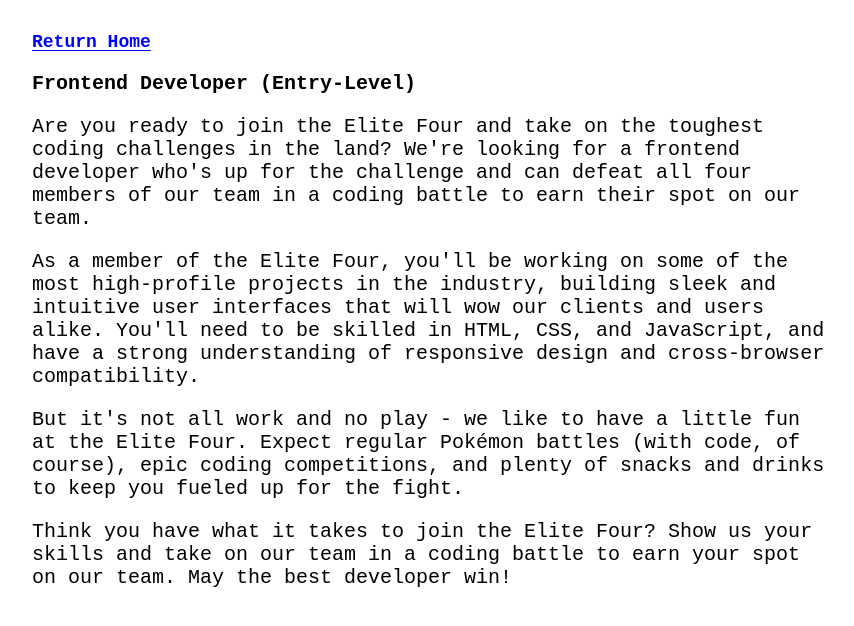
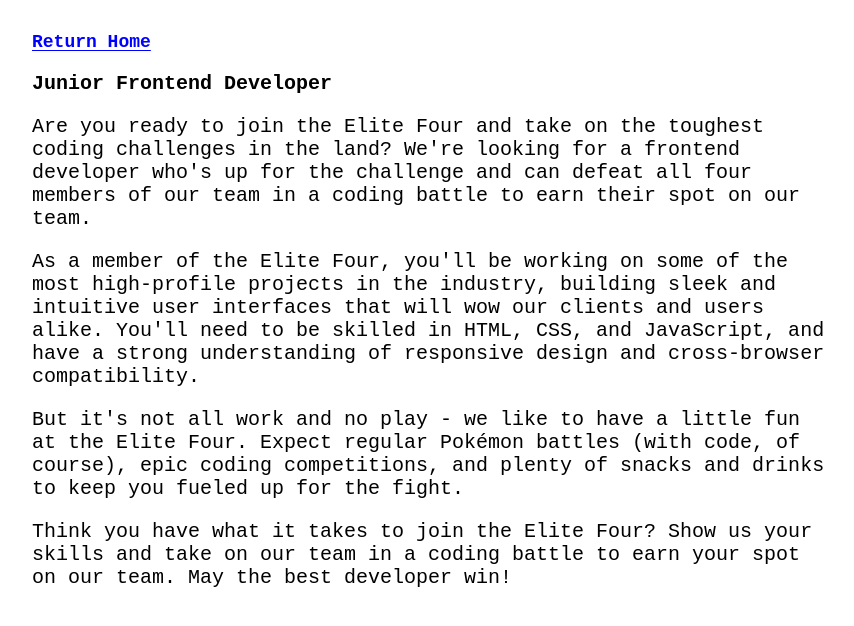
Before and after one commit to KyleShook/imaginary-opportunities, a Next.js app: page /listings/frontend/elite-four in a window 1280 px wide. Shown: the top 626 px of the page, without its empty margins (0-854 px from the left). Built offline with nearby package versions, Linux system fonts and the light colour scheme.

Commit message:
new title

```diff
--- a/pages/listings/frontend/elite-four.js
+++ b/pages/listings/frontend/elite-four.js
@@ -5,7 +5,7 @@
     <section className="listing">
       <Link href="/">Return Home</Link>
       <p>
-        <strong>Frontend Developer (Entry-Level)</strong>
+        <strong>Junior Frontend Developer</strong>
       </p>
       <p>
         Are you ready to join the Elite Four and take on the toughest coding
```
